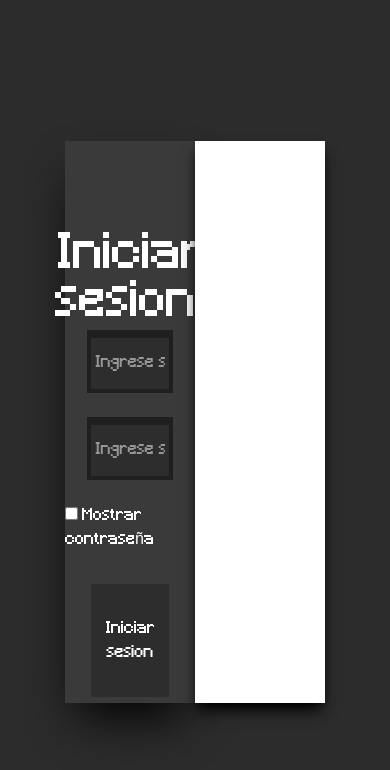
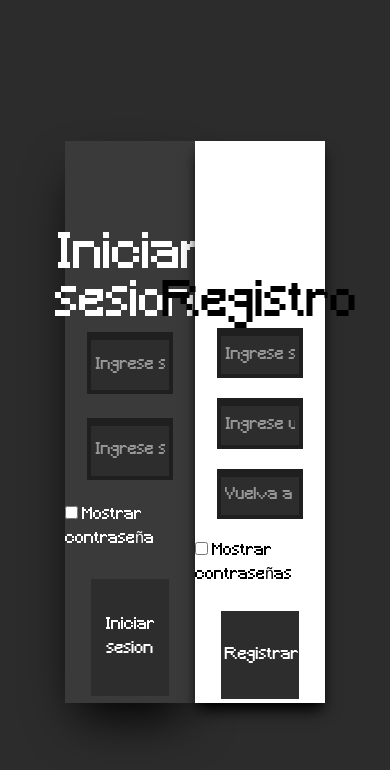
Before and after one commit to ChristianFLozano/minecraftBingo, a React (Vite) app: page / in a window 390 px wide. Shown: the top 770 px of the page. Built offline with nearby package versions, Linux system fonts and the light colour scheme.

Commit message:
Login completed without responsive size

```diff
--- a/src/Components/Input.jsx
+++ b/src/Components/Input.jsx
@@ -1,12 +1,19 @@
 import React from "react";
 
-export default function Input({ type, placeholder, onChange }) {
+export default function Input( props ) {
     return(
         <>
+        <div className={props.style}>
             <input
                 className="text-white w-full h-full p-1 bg-[#2D2D2D] "
-                type={type}
-                placeholder={placeholder}/>
+                id={props.id}
+                name={props.name}
+                value={props.value}
+                onChange={props.onChange}
+                type={props.type}
+                placeholder={props.placeholder}/>
+        </div>
+
         </>
     )
 }
--- /dev/null
+++ b/src/Components/LoginCard.jsx
@@ -0,0 +1,57 @@
+import React from "react";
+import Input from "../Components/Input";
+import { useState } from "react";
+
+export default function LoginCard(){
+
+    const [showPassword, setShowPassword] = useState(false);
+    const [formData, setFormData] = useState({
+        username: '',
+        password: '',
+    });
+
+    return(
+        <>
+            <div className="w-1/3 h-8/12 bg-[#3A3A3A] shadow-2xl shadow-black flex flex-col">
+                <div className="flex h-1/3 items-end justify-center">
+                    <h1 className="text-5xl text-white">Iniciar sesion</h1>
+                </div>
+
+                <div className="flex flex-col h-2/3  justify-around gap-4 items-center ">
+                    <Input
+                        type="text"
+                        id="username"
+                        name="username"
+                        value={formData.username}
+                        onChange={(e) => setFormData({ ...formData, username: e.target.value })}
+                        placeholder="Ingrese su usuario"
+                        style={"bg-[#1F1F1F] w-2/3 h-1/6 pt-2 p-1"}/>
+
+                    <Input
+                        type={showPassword ? 'text' : 'password'}
+                        id="password"
+                        name="password"
+                        value={formData.password}
+                        onChange={(e) => setFormData({ ...formData, password: e.target.value })}
+                        placeholder="Ingrese su contraseña"
+                        style={"bg-[#1F1F1F] w-2/3 h-1/6 pt-2 p-1"} />
+
+                    <div>
+                        <input
+                            type="checkbox"
+                            name="Mostrar"
+                            id="0"
+                            value={showPassword}
+                            onChange={()=>{setShowPassword(!showPassword);}} />
+                        <label htmlFor="0" className="text-white pl-1">Mostrar contraseña</label>
+                    </div>
+
+                    <div className="w-2/3 h-2/6  p-1">
+                        <button className="bg-[#2D2D2D] w-full h-full p-1 text-white hover:bg-green-700" onClick={()=>{console.log("Hola")}}>Iniciar sesion</button>
+                    </div>
+                </div>
+
+            </div>
+        </>
+    )
+}
--- /dev/null
+++ b/src/Components/RegisterCard.jsx
@@ -0,0 +1,64 @@
+import React from 'react';
+import Input from '../Components/Input';
+import { useState } from 'react';
+export default function RegisterCard() {
+    const [showPassword, setShowPassword] = useState(false);
+    const [formData, setFormData] = useState({
+            username: '',
+            password: '',
+            confirmPassword: '',
+        });
+
+    return(
+        <>
+            <div className="w-1/3 h-8/12 bg-[#fff] shadow-lg shadow-black flex flex-col">
+                <div className="flex h-1/3 items-end justify-center">
+                    <h1 className="text-5xl text-black">Registro</h1>
+                </div>
+
+                <div className="flex flex-col h-2/3  justify-center gap-5 items-center ">
+                    <Input
+                        type="text"
+                        id="usernameRegister"
+                        name="username"
+                        value={formData.username}
+                        onChange={(e) => setFormData({ ...formData, username: e.target.value })}
+                        placeholder="Ingrese su nuevo usuario"
+                        style={"bg-[#1F1F1F] w-2/3 h-1/6 pt-2 p-1"}/>
+                    <Input
+                        type={showPassword ? 'text' : 'password'}
+                        id="passwordRegister"
+                        name="password"
+                        value={formData.password}
+                        onChange={(e) => setFormData({ ...formData, password: e.target.value })}
+                        placeholder="Ingrese una contraseña"
+                        style={"bg-[#1F1F1F] w-2/3 h-1/6 pt-2 p-1"} />
+                    <Input
+                        type={showPassword ? 'text' : 'password'}
+                        id="passwordRegisterConfirm"
+                        name="confirmPassword"
+                        value={formData.confirmPassword}
+                        onChange={(e) => setFormData({ ...formData, confirmPassword: e.target.value })}
+                        placeholder="Vuelva a ingresarla"
+                        style={"bg-[#1F1F1F] w-2/3 h-1/6 pt-2 p-1"} />
+
+
+                    <div>
+                        <input
+                            type="checkbox"
+                            name="Mostrar"
+                            id="0"
+                            value={showPassword}
+                            onChange={()=>{setShowPassword(!showPassword);}} />
+
+                        <label htmlFor="0" className="text-black pl-1">Mostrar contraseñas</label>
+                    </div>
+                    <div className="w-2/3 h-2/6  p-1">
+                        <button className="bg-[#2D2D2D] w-full h-full p-1 text-white hover:bg-green-700" onClick={()=>{console.log("Hola")}}>Registrar</button>
+                    </div>
+                </div>
+
+            </div>
+        </>
+    )
+}
--- a/src/Pages/Login.jsx
+++ b/src/Pages/Login.jsx
@@ -1,38 +1,18 @@
 import React from "react";
-import Input from "../Components/Input";
-import { useState } from "react";
+import LoginCard from "../Components/LoginCard";
+import RegisterCard from "../Components/RegisterCard";
  export default function Login() {
 
-    const [showPassword, setShowPassword] = useState(false);
 
 
     return(
         <>
             <section className="flex w-screen h-screen items-center justify-center">
-                <div className="w-1/3 h-8/12 bg-[#3A3A3A] shadow-2xl shadow-black flex flex-col">
-                    <div className="flex h-1/3 items-end justify-center">
-                        <h1 className="text-5xl text-white">Iniciar sesion</h1>
-                    </div>
-                    <div className="flex flex-col h-2/3  justify-around gap-5 items-center ">
-                        <div className="bg-[#1F1F1F] w-2/3 h-1/6 pt-2 p-1">
-                            <Input type="text" placeholder="Ingrese su usuario" />
-                        </div>
-                        <div className="bg-[#1F1F1F] w-2/3 h-1/6 pt-2 p-1">
-                            <Input type={showPassword ? 'text' : 'password'} placeholder="Ingrese su contraseña" />
-                        </div>
-                        <div>
-                            <input type="checkbox" name="Mostrar" id="0" value={showPassword} onChange={()=>{setShowPassword(!showPassword);}} />
-                            <label htmlFor="0" className="text-white pl-1">Mostrar contraseña</label>
-                        </div>
-                        <div className="w-2/3 h-2/6 pt-2 p-1">
-                        <button className="bg-[#2D2D2D] w-full h-full p-1 text-white hover:bg-green-700" onClick={()=>{console.log("Hola")}}>Iniciar sesion</button>
-                        </div>
-                    </div>
+                {/*Esta es la seccion del registro */}
+                <LoginCard/>
 
-                </div>
-                <div className="w-1/3 h-8/12 bg-[#fff] shadow-lg shadow-black flex">
-
-                </div>
+                {/*Esta es la seccion del registro */}
+                <RegisterCard/>
             </section>
         </>
     )
```
